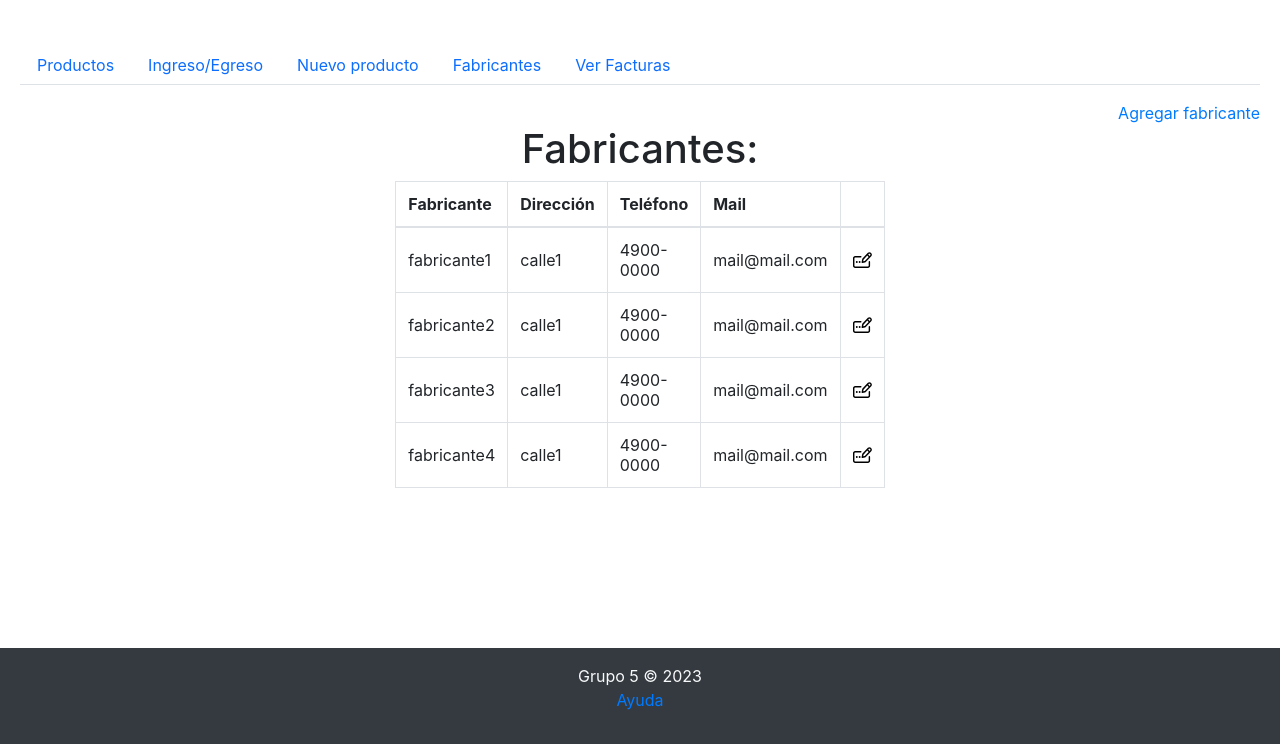
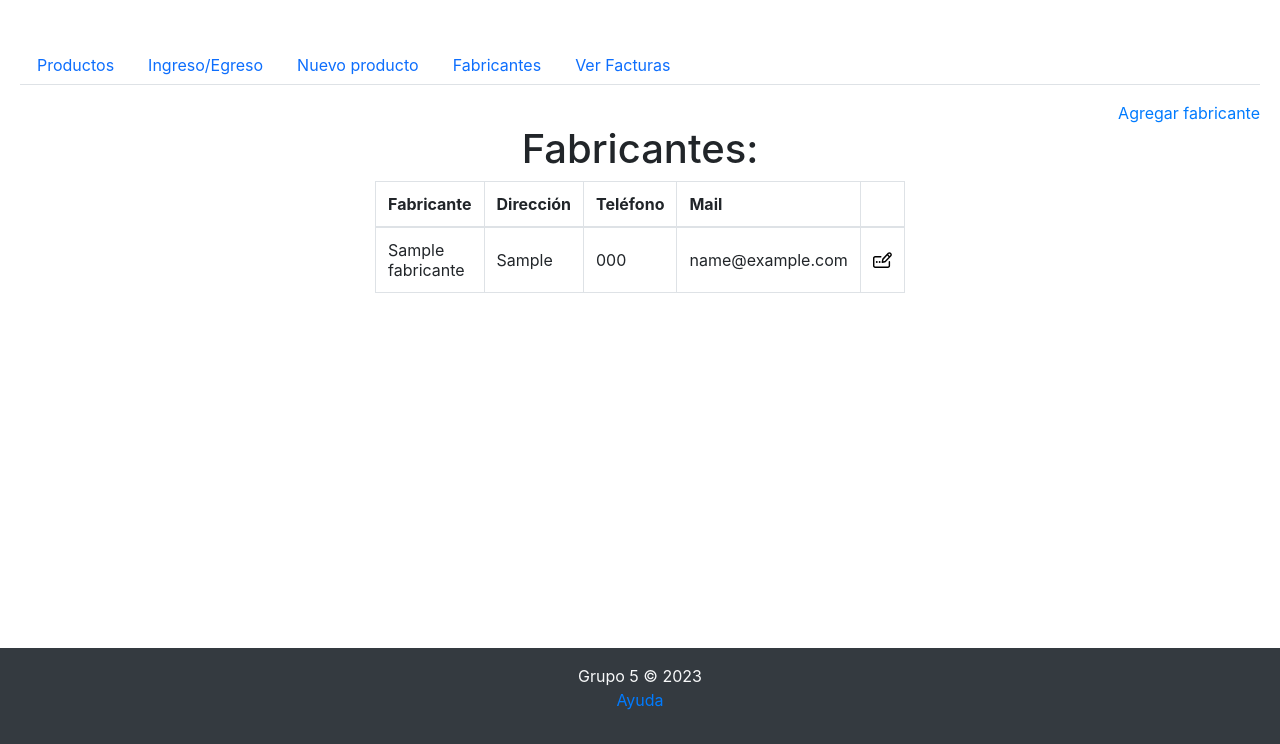
Before and after one commit to omar-sca/PIG_Grupo5, a Django app: page /productos/fabricantes/ in a window 1280 px wide. Shown: the part 56-800 px from the top of the page. Run offline with Django 3.2, Linux system fonts and the light colour scheme; tables that the repository leaves empty hold one stand-in row (values such as "Sample post").

Commit message:
fabricantes: form y tabla con bd

```diff
--- a/productos/models.py
+++ b/productos/models.py
@@ -8,7 +8,7 @@ class Fabricante(models.Model):
     email = models.EmailField(max_length=50)
 
     def __str__(self):
-        return self.ManufacturerName
+        return self.nombre
 
 
 class Items(models.Model):
@@ -17,19 +17,19 @@ class Items(models.Model):
     stock = models.IntegerField()
 
     def __str__(self):
-        return self.ItemName
+        return self.nombre
 
 class Facturas(models.Model):
     class Tipo(models.TextChoices):
         INGRESO = 'ING', 'Ingreso'
         EGRESO = 'EGR', 'Egreso'
 
-    numbero = models.CharField(max_length=20)
+    numero = models.CharField(max_length=20)
     fecha = models.DateField()
     tipo = models.CharField(max_length=3, choices=Tipo.choices, default=Tipo.INGRESO)
 
     def __str__(self):
-        return self.InvoiceNumber
+        return self.numero
 
 class FacturaProducto(models.Model):
     factura = models.ForeignKey(Facturas, on_delete=models.CASCADE)
--- a/productos/urls.py
+++ b/productos/urls.py
@@ -6,7 +6,7 @@ urlpatterns = [
     path('', views.productos_mostrar, name='productos'),
     path('nuevo/', views.producto_nuevo, name='nuevo_producto'),
     path('editar/<int:id_prod>/', views.producto_editar, name='editar_producto'),
-    path('fabricantes/', views.fabricantes_mostrar),
+    path('fabricantes/', views.FabricantesL.as_view(), name='fabricantes'),
     path('fabricantes/nuevo/', views.fabricante_nuevo, name='nuevo_fabricante'),
     path('fabricantes/editar/<int:id_fabr>', views.fabricante_editar, name='editar_fabricante'),
     path('modificar_stock/', views.stock, name='modificar_stock'),
--- a/productos/views.py
+++ b/productos/views.py
@@ -4,7 +4,8 @@ from django.template import loader
 from django.http import HttpResponse
 from productos.forms import IngresarProductoForm, ModificarStockForm,NuevoFabricanteForm
 from django.contrib import messages
-
+from django.views.generic import ListView
+from productos.models import Fabricante
 
 
 # Create your views here.
@@ -58,10 +59,18 @@ def producto_editar(request,id_prod):
     context={'id_item':id_prod}
     return HttpResponse(template.render(context,request))
 
-def fabricantes_mostrar(request):
-    template = loader.get_template('productos/fabricantes.html')
-    context={'fabricantes':listaFabricantes}
-    return HttpResponse(template.render(context,request))
+#def fabricantes_mostrar(request):
+#    template = loader.get_template('productos/fabricantes.html')
+#    context={'fabricantes':listaFabricantes}
+#    return HttpResponse(template.render(context,request))
+
+class FabricantesL(ListView):
+    model = Fabricante
+    template_name = 'productos/fabricantes.html'
+    context_object_name = 'fabricantes'
+    queryset = Fabricante.objects.all()
+
+
 
 def fabricante_editar(request,id_fabr):
     template = loader.get_template('productos/fabricante_editar.html')
@@ -73,6 +82,7 @@ def fabricante_nuevo(request):
         form_nuevo_fab=NuevoFabricanteForm(request.POST)
         if form_nuevo_fab.is_valid():
             messages.success(request, 'Nuevo fabricante agregado')
+            form_nuevo_fab.save()
             form_nuevo_fab = NuevoFabricanteForm()
 
         else:
--- a/requirements.txt
+++ b/requirements.txt
@@ -1,4 +1,5 @@
 asgiref==3.6.0
 Django==3.2
+python-decouple==3.8
 pytz==2023.3
 sqlparse==0.4.3
--- a/templates/productos/fabricantes.html
+++ b/templates/productos/fabricantes.html
@@ -33,14 +33,14 @@
                 <tbody>
 
                     <h1 class="text-center">Fabricantes:</h1>
-                    {% for e in fabricantes %}
+                    {% for f in fabricantes %}
                     <tr role="row">
-                        <td class="align-middle">{{e.1}}</td>
-                        <td class="align-middle d-none d-sm-table-cell sorting_1">{{e.2}}</td>
-                        <td class="align-middle d-none d-sm-table-cell sorting_1">{{e.3}}</td>
-                        <td class="align-middle d-none d-sm-table-cell sorting_1">{{e.4}}</td>
+                        <td class="align-middle d-none d-sm-table-cell sorting_1">{{f.nombre}}</td>
+                        <td class="align-middle d-none d-sm-table-cell sorting_1">{{f.direccion}}</td>
+                        <td class="align-middle d-none d-sm-table-cell sorting_1">{{f.telefono}}</td>
+                        <td class="align-middle d-none d-sm-table-cell sorting_1">{{f.email}}</td>
                         {% load static %}
-                        <td class="align-middle d-none d-sm-table-cell sorting_1 "> <a class="" href="{% url 'editar_fabricante' e.0 %}"><img class="img-edit" src="{%static '\img\pen-field.svg' %}" alt="" ></a></td>
+                        <td class="align-middle d-none d-sm-table-cell sorting_1 "> <a class="" href="{% url 'editar_fabricante' f.id %}"><img class="img-edit" src="{%static '\img\pen-field.svg' %}" alt="" ></a></td>
                     </tr>
                     {% endfor %}
 
```
Also changed, not shown: PIG_Grupo5/settings.py (+8 -5 lines), productos/forms.py (+6 -2 lines), productos/migrations/0001_initial.py, 1 other file.
